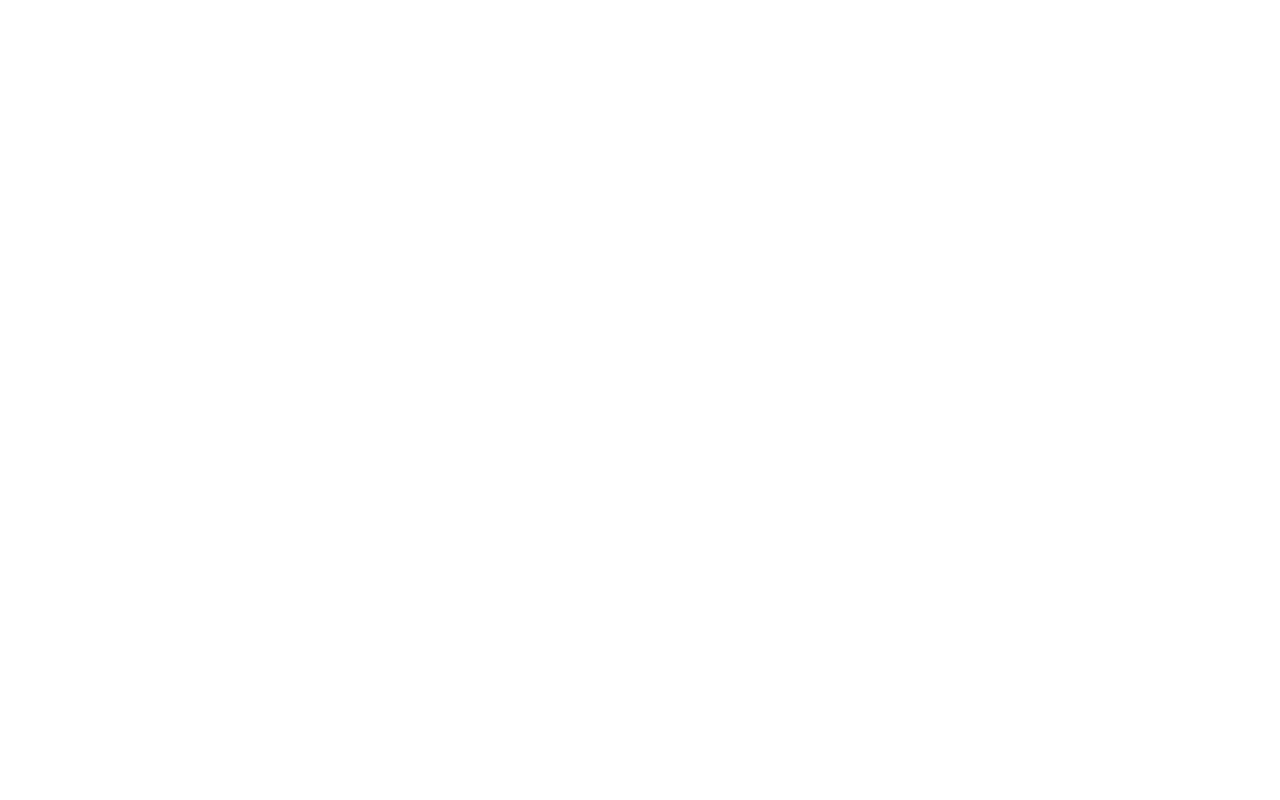
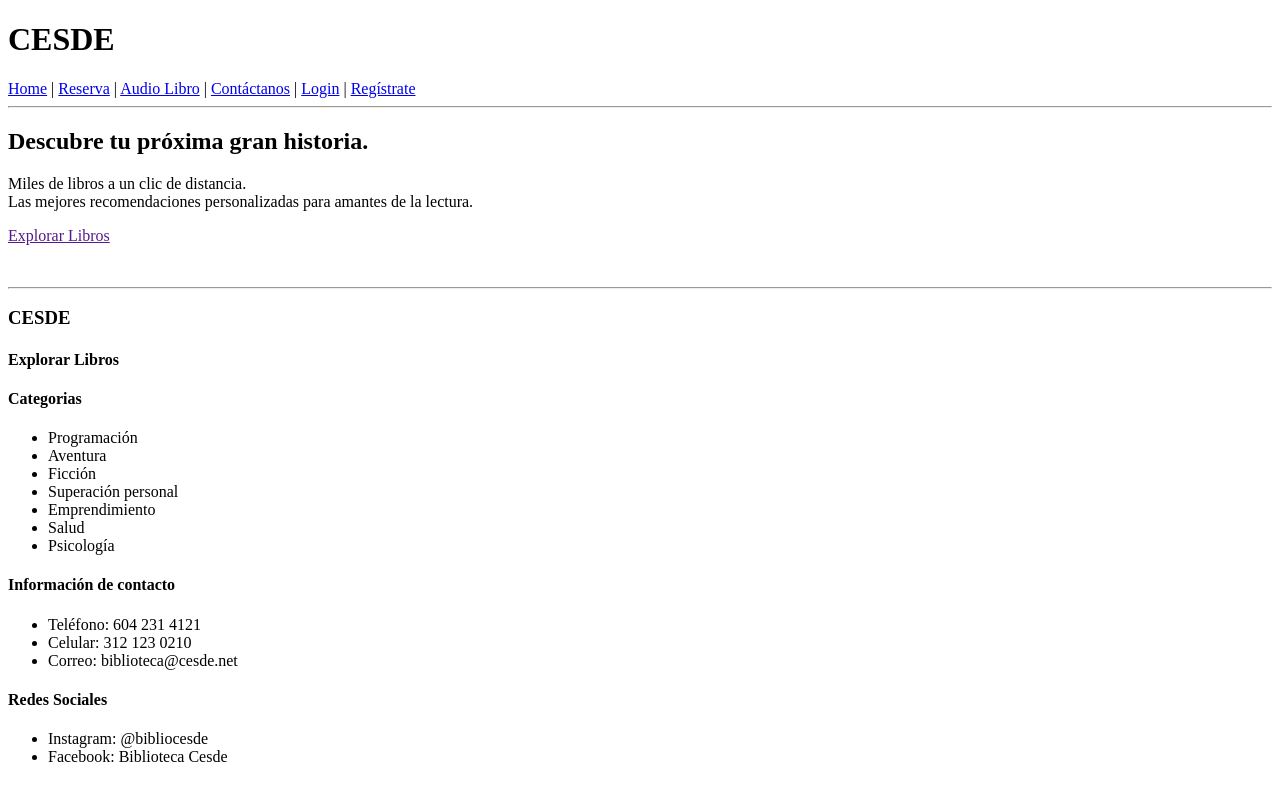
Before and after one commit to JuanZB360/introducci-n-grupo-4, a plain HTML site: page index.html in a window 1280 px wide. Drawn offline with Linux system fonts and the light colour scheme.

Commit message:
Agrege landing-page como pagina principal

```diff
--- a/index.html
+++ b/index.html
@@ -1,11 +1,90 @@
 <!DOCTYPE html>
-<html lang="en">
+<html lang="es">
 <head>
     <meta charset="UTF-8">
-    <meta name="viewport" content="width=device-width, initial-scale=1.0">
-    <title>Document</title>
+    <title>Biblioteca CESDE</title>
 </head>
+
 <body>
+
+    <header>
+        <h1>CESDE</h1>
+
+        <nav>
+            <a href="index.html">Home</a> |
+            <a href="reserva.html">Reserva</a> |
+            <a href="audio.html">Audio Libro</a> |
+            <a href="contacto.html">Contáctanos</a> |
+            <a href="login.html">Login</a> |
+            <a href="registro.html">Regístrate</a>
+
+
+        </nav>
+    </header>
+
+    <hr>
+
+
+    <main>
+        <section>
+            <h2>Descubre tu próxima gran historia.</h2>
+
+            <p>
+                Miles de libros a un clic de distancia.<br>
+                Las mejores recomendaciones personalizadas para amantes de la lectura.
+            </p>
+
+            <p>
+                <a href="">Explorar Libros</a>
+            </p>
+        </section>
+
+        <section>
+            <img src="" alt="">
+        </section>
+    </main>
+
+    <hr>
+
+
+    <footer>
+
+        <h3>CESDE</h3>
+
+        <section>
+
+            <h4>Explorar Libros</h4>
+            <h4>Categorias</h4>
+
+            <ul>
+                <li>Programación</li>
+                <li>Aventura</li>
+                <li>Ficción</li>
+                <li>Superación personal</li>
+                <li>Emprendimiento</li>
+                <li>Salud</li>
+                <li>Psicología</li>
+            </ul>
+        </section>
+
+        <section>
+            <h4>Información de contacto</h4>
+            <ul>
+                <li>Teléfono: 604 231 4121</li>
+                <li>Celular: 312 123 0210</li>
+                <li>Correo: biblioteca@cesde.net</li>
+            </ul>
+        </section>
+
+        <section>
+            <h4>Redes Sociales</h4>
+            <ul>
+                <li>Instagram: @bibliocesde</li>
+                <li>Facebook: Biblioteca Cesde</li>
+            </ul>
+        </section>
+
+    </footer>
 
 </body>
 </html>
```
